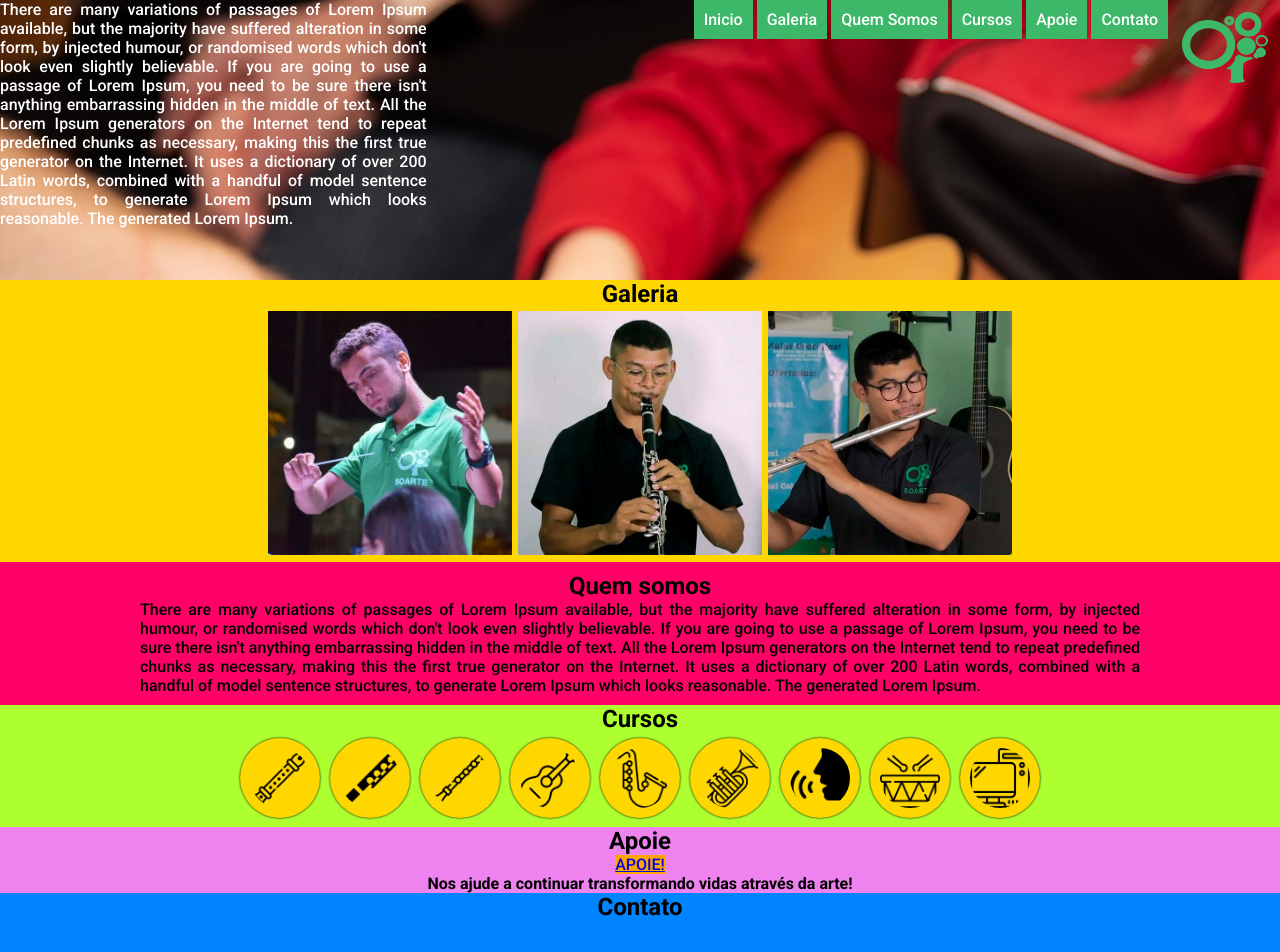
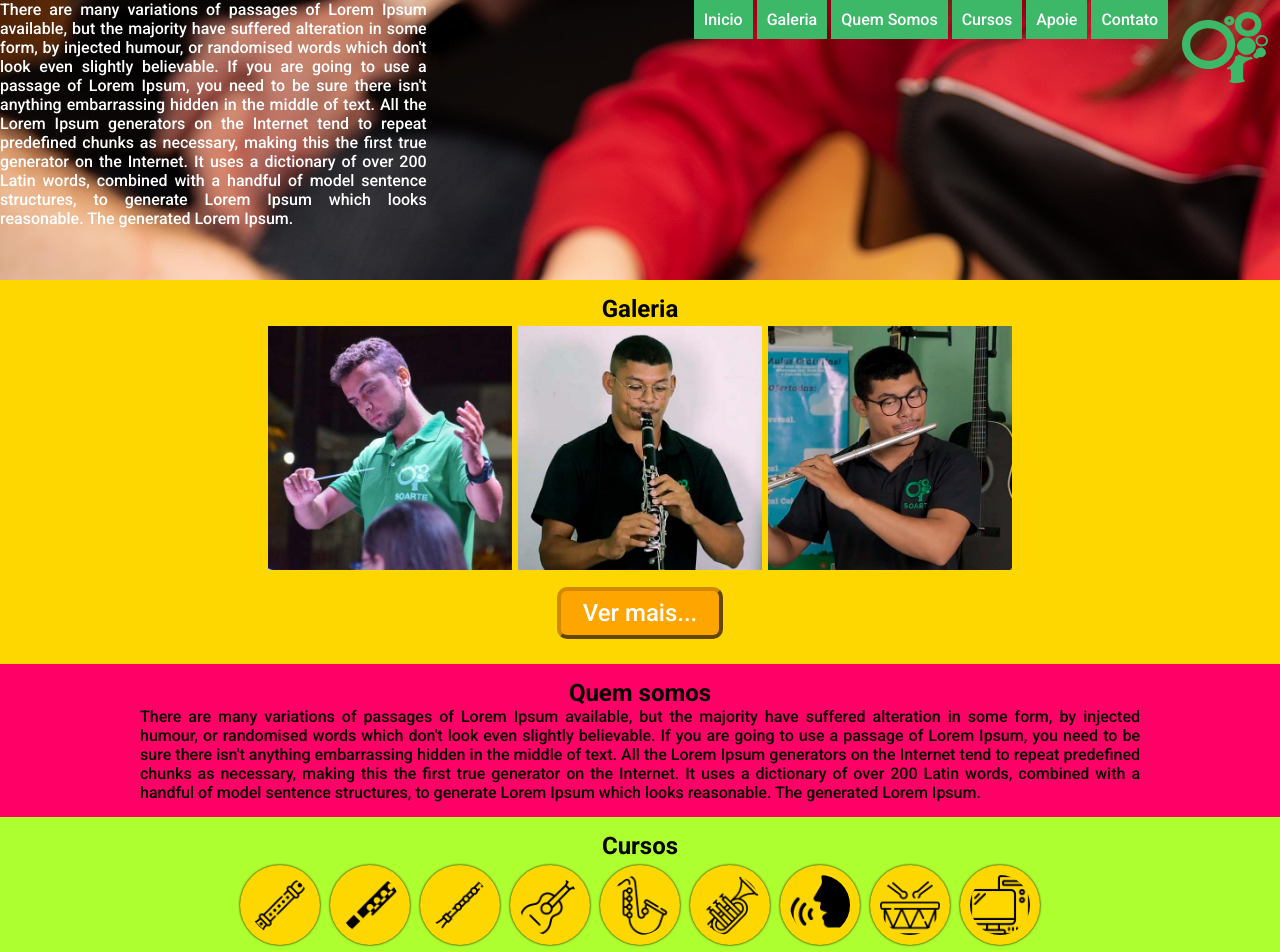
Before and after one commit to Laylsons3/soarte, a Next.js app: page / in a window 1280 px wide. Shown: the top 952 px of the page. Built offline with nearby package versions, Linux system fonts and the light colour scheme.

Commit message:
preview 5

```diff
--- a/pages/index.js
+++ b/pages/index.js
@@ -36,6 +36,8 @@ function Home() {
             <img className="foto-galeria" src='/images/paulo.jpg' alt="Professor Paulo Ferreira"/>
             <img className="foto-galeria" src='/images/luciano.jpg' alt="Professor Luciano Pereira"/>
             <img className="foto-galeria" src='/images/manoel.jpg' alt="Professor Manoel Teodósio"/>
+                <br />
+            <a className="button-galeria" href="#">Ver mais...</a>
     </section>
 
     <section className="quem-somos">
@@ -71,10 +73,8 @@ function Home() {
     </section>
     <section className="apoie">
             <h1>Apoie</h1>
-            <label><a className="button-apoie" href="#">APOIE!</a></label>
-            <h4>Nos ajude a continuar
-            <strong> transformando vidas</strong> através
-            da <strong>arte!</strong></h4>
+            <a className="button-apoie" href="#">APOIE!</a>
+            <p style={{fontSize:'14pt'}}>Nos ajude a continuar <span style={{fontWeight:'900'}}>transformando vidas</span> através da <span style={{fontWeight:'900'}}>arte!</span></p>
     </section>
     <section className="contato">
             <h1>Contato</h1>
--- a/styles.css
+++ b/styles.css
@@ -1,4 +1,4 @@
-@import url('https://fonts.googleapis.com/css2?family=Roboto:wght@300;400;500;700&display=swap');
+@import url('https://fonts.googleapis.com/css2?family=Roboto:wght@300;400;500;700;900&display=swap');
 *{margin:0;padding:0;box-sizing:border-box;}
 body {
     background: #fafafa;
@@ -50,6 +50,7 @@ main {
 .galeria {
     height: 100%;
     background-color: gold;
+    padding: 15px;
 }
 
 .foto-galeria {
@@ -63,10 +64,29 @@ main {
     transform: scale(1.25);
 }
 
+.button-galeria {
+    display: inline-block;
+    background: orange;
+    color: #fff;
+    text-decoration: none;
+    margin: 10px;
+    font-weight: 500;
+    font-size: x-large;
+    padding: 8px 22px;
+    border-radius: 10px;
+    border: 4px solid rgb(211, 137, 0);
+    border-bottom: 4px solid rgb(100, 70, 13);
+    border-right: 4px solid rgb(100, 70, 13);
+}
+
+.button-galeria:hover {
+    filter: brightness(1.1);
+}
+
 .quem-somos {
     height: 100%;
     background-color: #f06;
-    padding: 10px;
+    padding: 15px;
 }
 
 .texto-quem-somos {
@@ -78,6 +98,7 @@ main {
 .cursos {
     height: 100%;
     background-color: greenyellow;
+    padding: 15px;
 }
 
 .button-curso {
@@ -98,15 +119,32 @@ main {
 .apoie {
     height: 100%;
     background-color: violet;
+    padding: 15px;
 }
 
 .button-apoie {
+    display: inline-block;
     background: orange;
+    color: #fff;
+    text-decoration: none;
+    margin: 10px;
+    font-weight: 700;
+    font-size: xx-large;
+    padding: 10px 30px;
+    border-radius: 10px;
+    border: 4px solid rgb(211, 137, 0);
+    border-bottom: 4px solid rgb(100, 70, 13);
+    border-right: 4px solid rgb(100, 70, 13);
+}
+
+.button-apoie:hover {
+    filter: brightness(1.1);
 }
 
 .contato {
     height: 120px;
     background-color: rgb(0, 132, 255);
+    padding: 15px;
 }
 
 footer {
```
